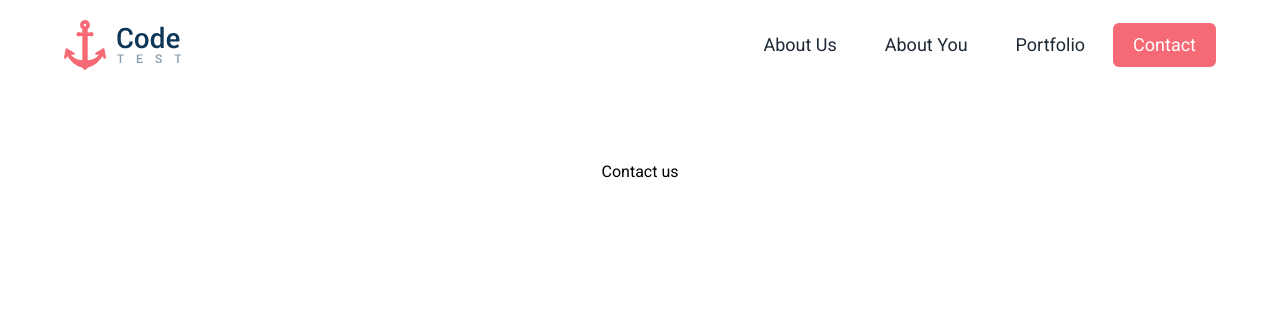
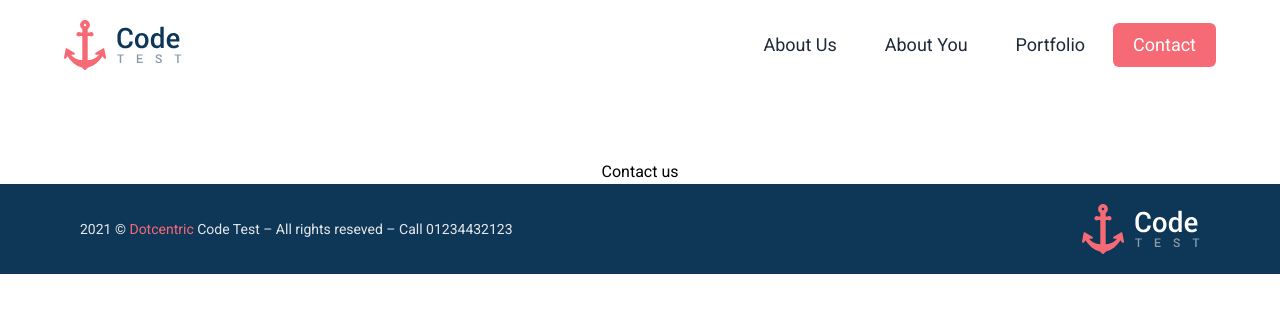
Before and after one commit to samuel-antwi/dotcentric-test, a Next.js app: page /contact in a window 1280 px wide. Shown: the top 312 px of the page. Built offline with nearby package versions, Linux system fonts and the light colour scheme.

Commit message:
Add Footer component

```diff
--- a/components/CTA.js
+++ b/components/CTA.js
@@ -13,7 +13,14 @@ const CTA = () => {
           </p>
         </div>
         <div className='px-4 mx-auto xl:max-w-6xl md:max-w-4xl xl:px-0 md:px-20'>
-          <Image src='/images/cta-banner.png' width={1822} height={1110} alt='CTA Banner' />
+          <Image
+            src='/images/cta-banner.png'
+            width={1822}
+            height={1110}
+            alt='CTA Banner'
+            property={true}
+            loading='eager'
+          />
         </div>
       </div>
       <div className='py-4 -mt-2 text-white bg-primary'>
--- /dev/null
+++ b/components/Footer.js
@@ -0,0 +1,23 @@
+import { FooterLogo } from '../icons'
+
+const Footer = () => {
+  // A function to get the current year
+  const getCurrentYear = new Date().getFullYear()
+
+  return (
+    <main className='py-5 text-gray-200 bg-secondary'>
+      <div className='flex flex-col items-center justify-between max-w-4xl px-4 mx-auto xl:max-w-6xl md:flex-row'>
+        <p className='order-last mx-0 text-sm text-center w-46 md:text-start md:w-auto md:order-first'>
+          {getCurrentYear} &#169; <span className='text-primary'>Dotcentric</span> Code Test &#8211;
+          All rights reseved <span className='hidden md:inline-block'>&#8211;</span>{' '}
+          <span className='block md:inline-block'>Call 01234432123</span>
+        </p>
+        <div className='flex justify-center mb-5 md:mb-0 '>
+          <FooterLogo />
+        </div>
+      </div>
+    </main>
+  )
+}
+
+export default Footer
--- a/components/Layout.js
+++ b/components/Layout.js
@@ -1,5 +1,8 @@
+//A  Layout component wrapper that provides navigation and footer to all the pages
+
 import Navbar from './Navbar'
 import Head from 'next/head'
+import Footer from './Footer'
 
 const Layout = ({ children, title, description }) => {
   return (
@@ -12,12 +15,15 @@ const Layout = ({ children, title, description }) => {
         <meta name='description' content={description} />
       </Head>
       <div className='pt-10 md:pt-40'>{children}</div>
+      <Footer />
     </div>
   )
 }
 
 export default Layout
 
+// Default title and description
+// This gets overwritten if custom title and desscription are provided in individual pages.
 Layout.defaultProps = {
   title: 'Frontend developer interview test for Samuel antwi',
   description:
--- a/styles/globals.css
+++ b/styles/globals.css
@@ -1,4 +1,4 @@
-/* html,
+html,
 body {
   overflow-x: hidden;
-} */
+}
```
